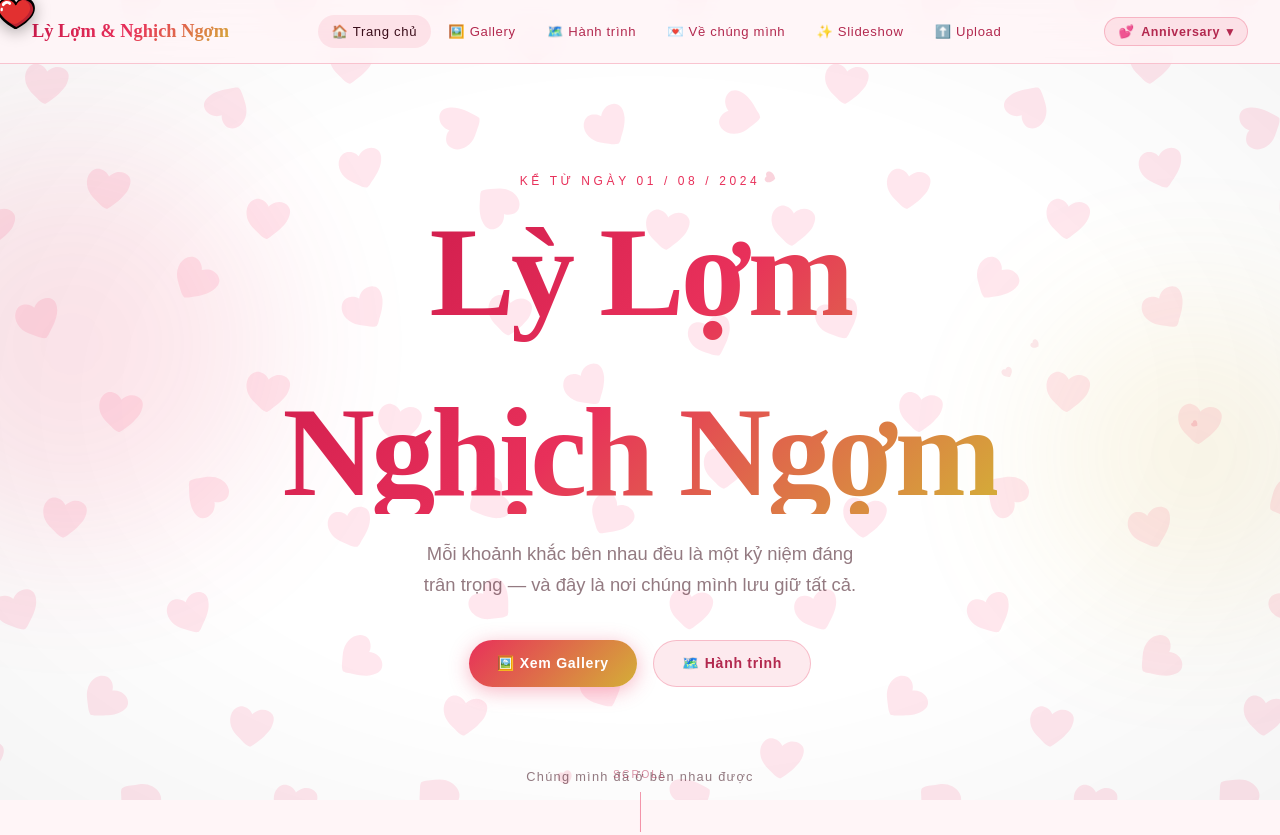
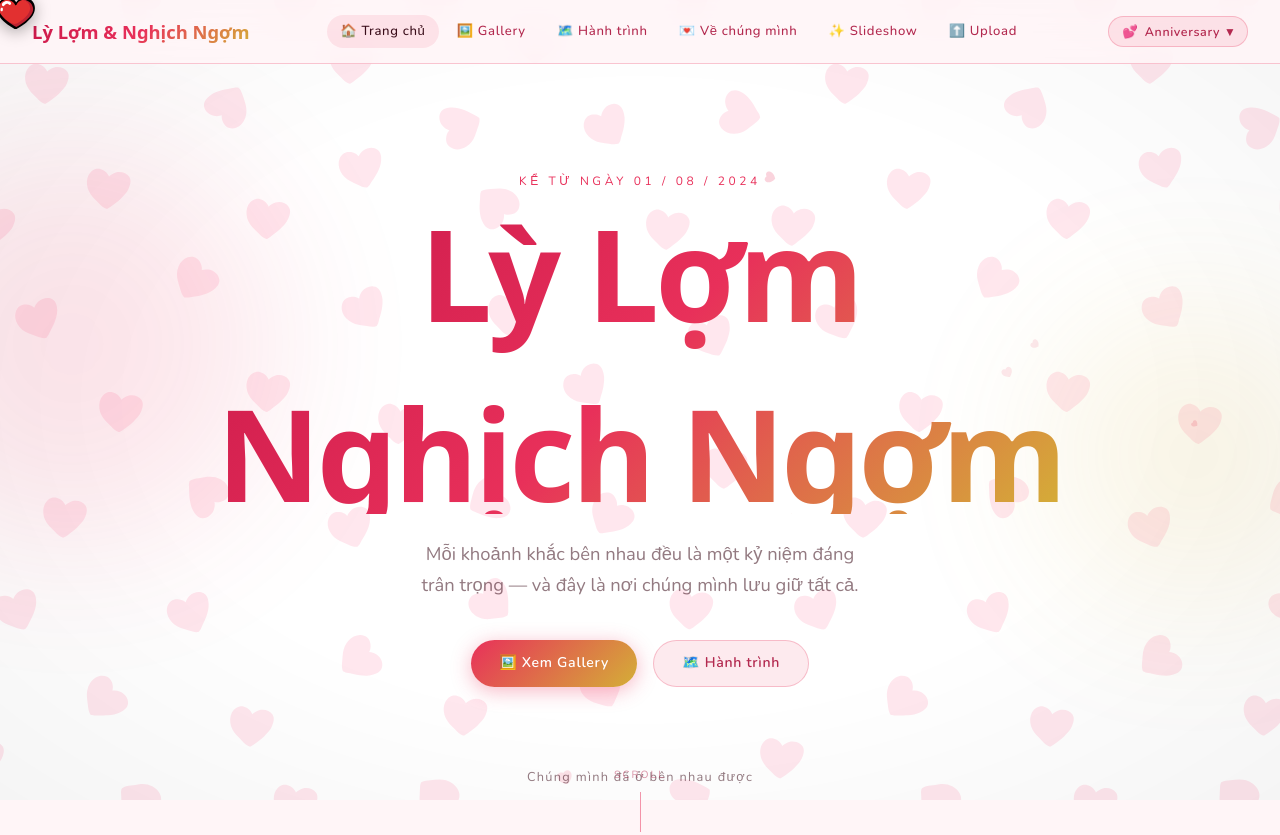
Before and after one commit to tupencilgon/lylom-nghichngo, a plain HTML site: page index.html in a window 1280 px wide. Shown: the top 835 px of the page. Drawn offline with nearby package versions, Linux system fonts and the light colour scheme; animation ran at ten frames a second.

Commit message:
Update themes.css

```diff
--- a/css/themes.css
+++ b/css/themes.css
@@ -23,8 +23,8 @@
   --gradient-hero: linear-gradient(135deg, #fff5f7 0%, #ffe3ea 50%, #fff5f7 100%);
   --gradient-accent: linear-gradient(135deg, #e8305a, #d4af37);
   --gradient-text: linear-gradient(135deg, #c9184a, #e8305a, #d4af37);
-  --font-display: 'Playfair Display', serif;
-  --font-body: 'Quicksand', sans-serif;
+  --font-display: 'Cherry Bomb One', system-ui;
+  --font-body: 'Nunito', sans-serif;
   --theme-emoji: '💕';
   --theme-name: 'Anniversary';
   --navbar-blur: rgba(255,245,247,0.85);
```
